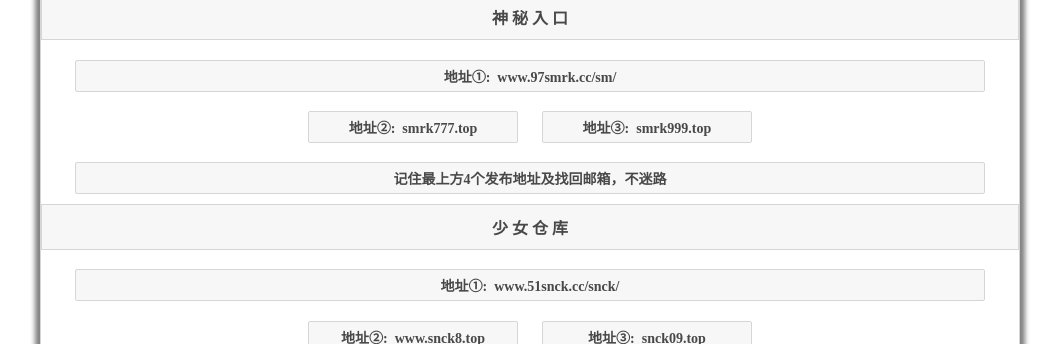
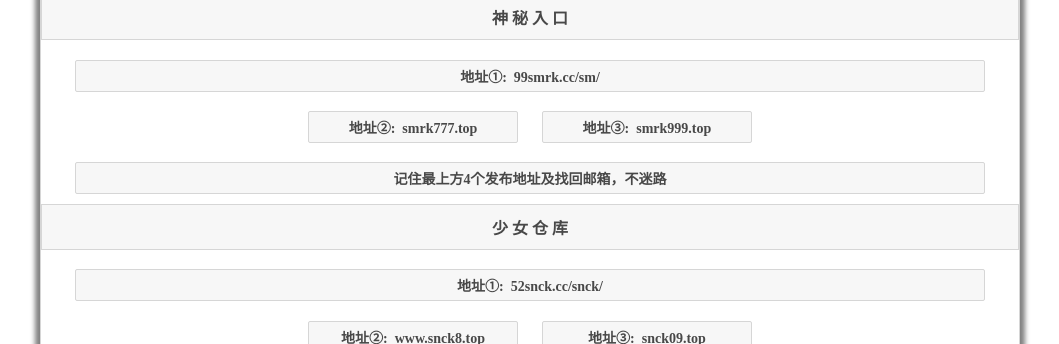
Before and after one commit to 91bibei/91bibei.github.io, a plain HTML site: page index.html in a window 1280 px wide. Shown: the part 251-595 px from the top of the page, without its empty margins (110-1169 px from the left). Drawn offline with Linux system fonts and the light colour scheme.

Commit message:
Add files via upload

```diff
--- a/index.html
+++ b/index.html
@@ -44,12 +44,12 @@ a,a:active,a:hover,a:link,a:visited{color:#484848;text-decoration:none}
 	<div class="goto-1"><a rel="external nofollow" href="https://bibei3.cc" target="_blank">发布页④:&nbsp;&nbsp;bibei3.cc</a></div>
 	<div class="goto-1" style="width: 95%;"><a href="javascript:;" target="_self">地址找回邮箱：bibeidizhi@gmail.com</a></div>
 	<div class="title">神 秘 入 口</div>
-	<div class="goto-1" style="width: 95%;"><a href="https://www.97smrk.cc/sm/" target="_blank">地址①:&nbsp;&nbsp;www.97smrk.cc/sm/</a></div>
+	<div class="goto-1" style="width: 95%;"><a href="https://99smrk.cc/sm/" target="_blank">地址①:&nbsp;&nbsp;99smrk.cc/sm/</a></div>
 	<div class="goto-1"><a rel="external nofollow" href="https://smrk777.top" target="_blank">地址②:&nbsp;&nbsp;smrk777.top</a></div>
 	<div class="goto-1"><a rel="external nofollow" href="https://smrk999.top" target="_blank">地址③:&nbsp;&nbsp;smrk999.top</a></div>
 	<div class="goto-1" style="width: 95%;"><a href="javascript:;" target="_self">记住最上方4个发布地址及找回邮箱，不迷路</a></div>
 	<div class="title">少 女 仓 库</div>
-	<div class="goto-1" style="width: 95%;"><a href="https://www.51snck.cc/snck/" target="_blank">地址①:&nbsp;&nbsp;www.51snck.cc/snck/</a></div>
+	<div class="goto-1" style="width: 95%;"><a href="https://52snck.cc/snck/" target="_blank">地址①:&nbsp;&nbsp;52snck.cc/snck/</a></div>
 	<div class="goto-1"><a rel="external nofollow" href="https://www.snck8.top" target="_blank">地址②:&nbsp;&nbsp;www.snck8.top</a></div>
 	<div class="goto-1"><a rel="external nofollow" href="https://snck09.top" target="_blank">地址③:&nbsp;&nbsp;snck09.top</a></div>
 	<div class="goto-1" style="width: 95%;"><a href="javascript:;" target="_self">记住最上方4个发布地址及找回邮箱，不迷路</a></div>
```
